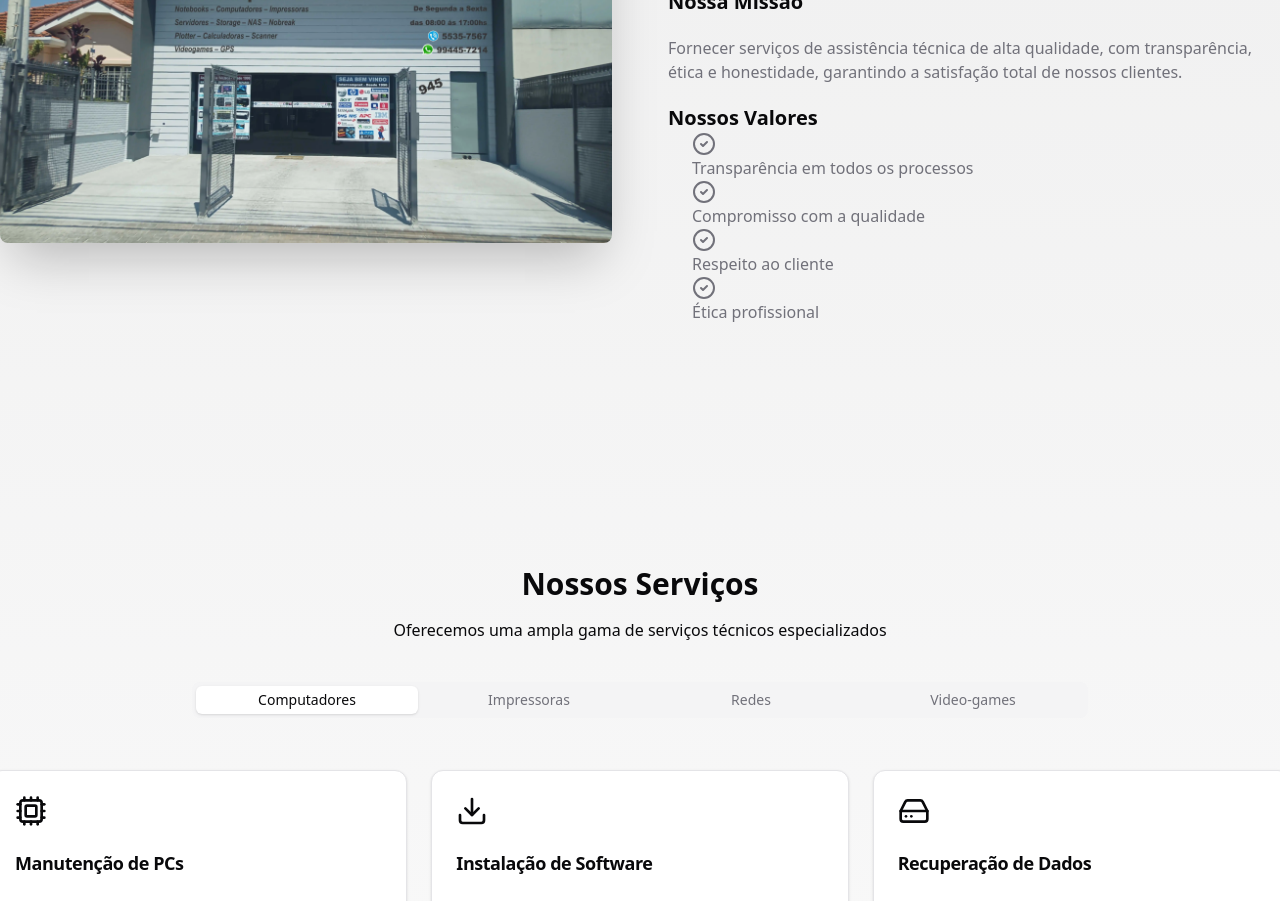
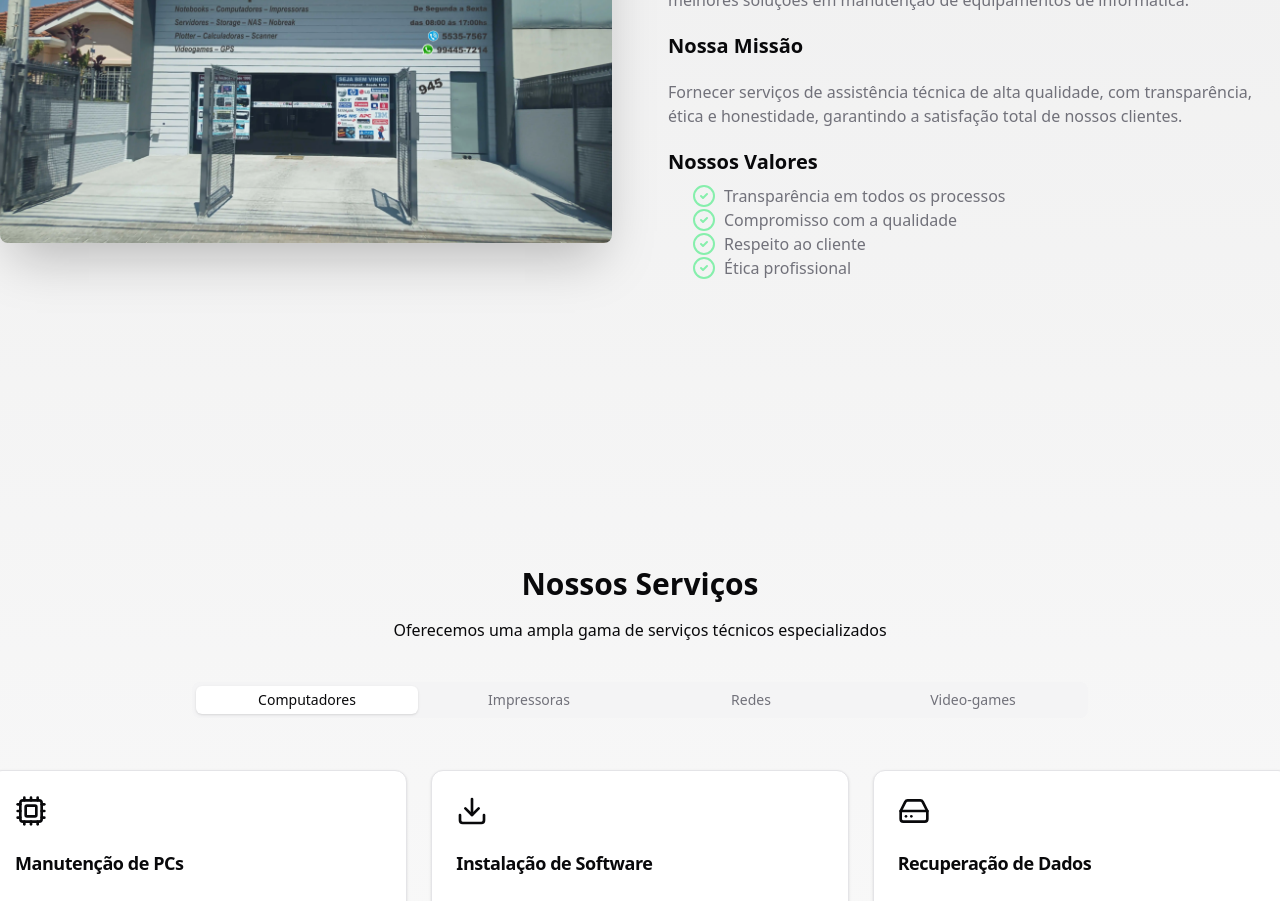
Before and after one commit to Daischi/Intercompnet, a Next.js app: page / in a window 1280 px wide. Shown: the part 1240-2141 px from the top of the page. Built offline with nearby package versions, Linux system fonts and the light colour scheme.

Commit message:
melhorando margins

```diff
--- a/src/components/Sobrenos/index.tsx
+++ b/src/components/Sobrenos/index.tsx
@@ -36,13 +36,13 @@ export default function Sobrenos() {
       nossos clientes.
     </p>
 
-    <h3 className="mt-5 text-xl font-bold">Nossos Valores</h3>
+    <h3 className="mt-5 text-xl font-bold mb-2">Nossos Valores</h3>
     <ul className="list-disc ml-6 text-zinc-500 dark:text-zinc-400">
 
-    <span><CircleCheck/>Transparência em todos os processos</span>
-    <CircleCheck/>Compromisso com a qualidade
-    <CircleCheck/>Respeito ao cliente
-    <CircleCheck/>Ética profissional
+    <span className="flex gap-2"><CircleCheck className="text-green-300"/>Transparência em todos os processos</span>
+    <span className="flex gap-2"><CircleCheck className="text-green-300"/>Compromisso com a qualidade</span>
+    <span className="flex gap-2"><CircleCheck className="text-green-300"/>Respeito ao cliente</span>
+    <span className="flex gap-2"><CircleCheck className="text-green-300"/>Ética profissional</span>
     </ul>
   </div>
 </section>
```
